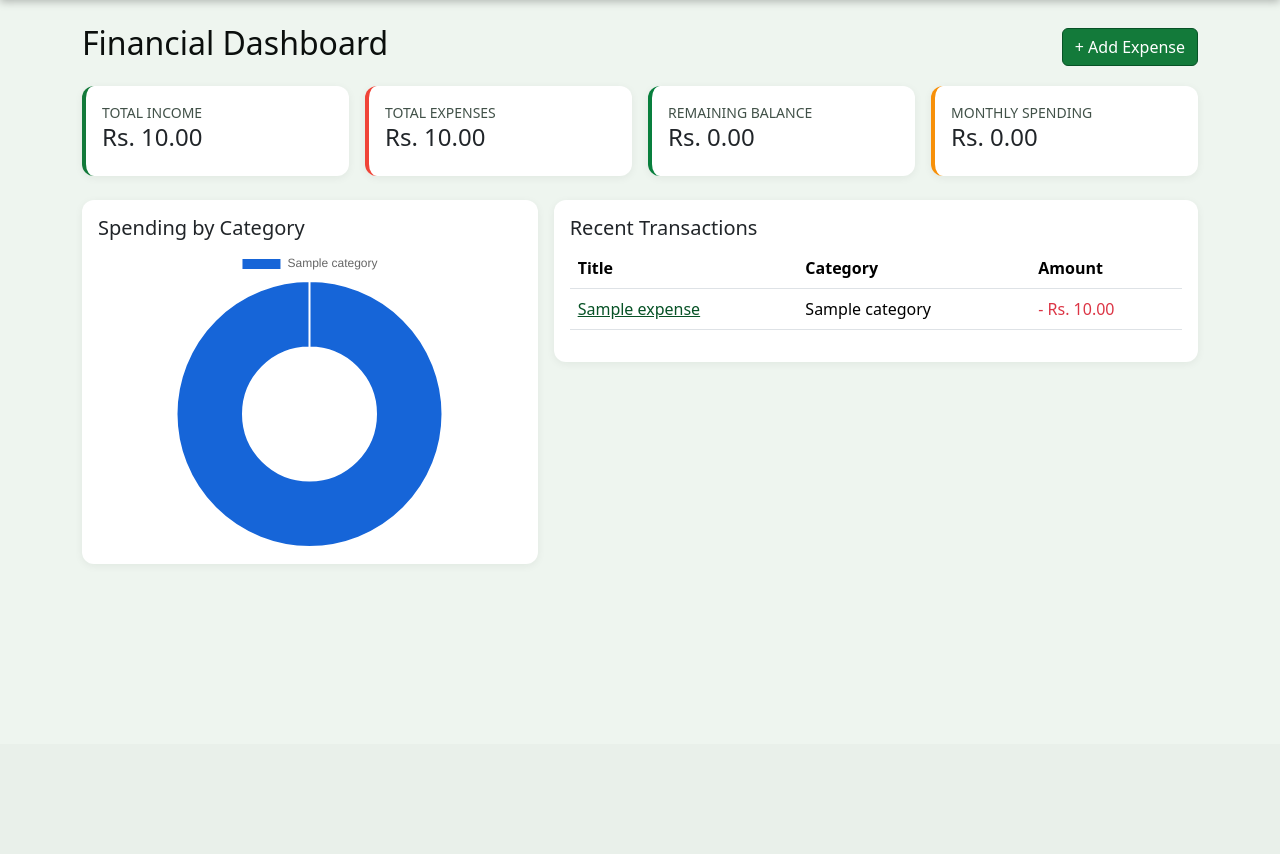
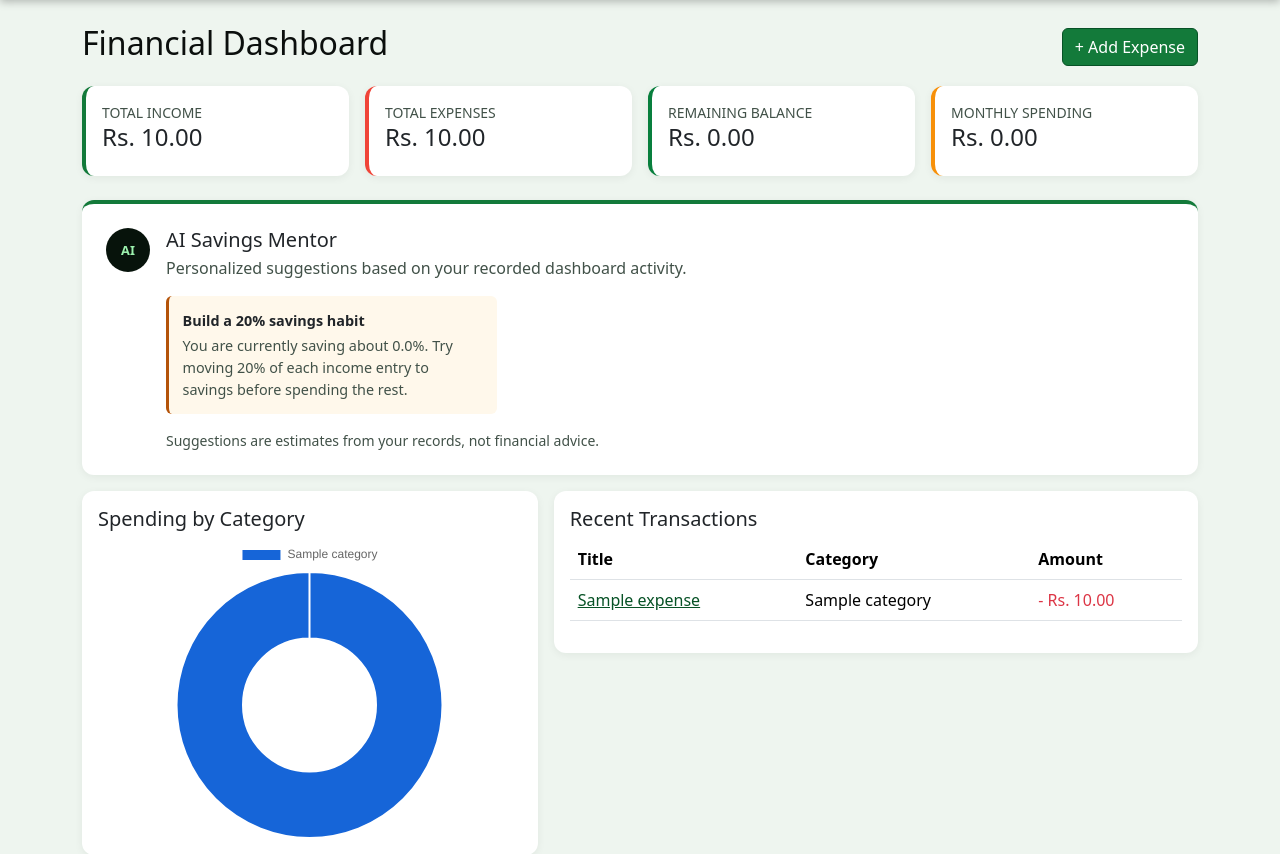
Before and after one commit to Atulpandeytech/Expense-Tracker, a Django app: page / in a window 1280 px wide. Shown: the part 56-910 px from the top of the page. Before the commit the page ends 620 px from the top, so only its background shows below. Run offline with Django 5.2, Linux system fonts and the light colour scheme; a user stored in the database is signed in; tables that the repository leaves empty hold one stand-in row (values such as "Sample post").

Commit message:
Add personalized AI savings mentor
Co-authored-by: Copilot <223556219+Copilot@users.noreply.github.com>

```diff
--- a/static/css/style.css
+++ b/static/css/style.css
@@ -17,6 +17,14 @@ body { background:#eef5ef; color:var(--ink); }
 .table-card { overflow-x:auto; }
 .progress { height:12px; }
 .chart-wrap { min-height:260px; position:relative; }
+.mentor-card { border-top:4px solid var(--brand); }
+.mentor-icon { min-width:44px; height:44px; display:grid; place-items:center; border-radius:50%; background:#07130b; color:#9cf2ae; font-size:.8rem; font-weight:800; }
+.mentor-tip { height:100%; padding:.85rem; border-left:3px solid var(--brand); border-radius:6px; background:#f3faf4; font-size:.9rem; }
+.mentor-tip p { color:var(--muted); }
+.mentor-warning { border-left-color:#b45309; background:#fff8eb; }
+.mentor-danger { border-left-color:#b42318; background:#fff1f0; }
+.mentor-success { border-left-color:#137a3a; background:#effaf1; }
+.mentor-info { border-left-color:#175cd3; background:#eff6ff; }
  a { color:var(--brand-dark); }
  a:hover { color:#032d15; }
 .auth-screen { min-height:calc(100vh - 100px); margin:-1.5rem calc((100vw - 100%)/-2) -3rem; padding:4rem 1rem; display:flex; align-items:center; background:linear-gradient(135deg,rgba(3,12,7,.94),rgba(7,82,38,.78)),url('../images/finance-bg.svg') center/cover; }
--- a/templates/tracker/dashboard.html
+++ b/templates/tracker/dashboard.html
@@ -12,6 +12,21 @@
 <div class="alert {% if budget_usage >= 100 %}alert-danger{% else %}alert-warning{% endif %}">
   {% if budget_usage >= 100 %}You have exceeded your monthly budget.{% else %}You have used at least 80% of your monthly budget.{% endif %}
 </div>{% endif %}
+<div class="card mentor-card p-4 mb-3">
+  <div class="d-flex align-items-start gap-3">
+    <div class="mentor-icon" aria-hidden="true">AI</div>
+    <div class="flex-grow-1">
+      <h5 class="mb-1">AI Savings Mentor</h5>
+      <p class="text-muted mb-3">Personalized suggestions based on your recorded dashboard activity.</p>
+      <div class="row g-2">
+        {% for suggestion in suggestions %}
+        <div class="col-lg-4"><div class="mentor-tip mentor-{{ suggestion.tone }}"><strong>{{ suggestion.title }}</strong><p class="mb-0 mt-1">{{ suggestion.text }}</p></div></div>
+        {% endfor %}
+      </div>
+      <small class="text-muted d-block mt-3">Suggestions are estimates from your records, not financial advice.</small>
+    </div>
+  </div>
+</div>
 <div class="row g-3">
   <div class="col-lg-5"><div class="card p-3"><h5>Spending by Category</h5><div class="chart-wrap"><canvas id="categoryChart"></canvas></div></div></div>
   <div class="col-lg-7"><div class="card p-3 table-card"><h5>Recent Transactions</h5><table class="table align-middle"><thead><tr><th>Title</th><th>Category</th><th>Amount</th></tr></thead><tbody>{% for expense in recent_expenses %}<tr><td><a href="{% url 'expense_detail' expense.pk %}">{{ expense.title }}</a></td><td>{{ expense.category.name }}</td><td class="text-danger">- Rs. {{ expense.amount|floatformat:2 }}</td></tr>{% empty %}<tr><td colspan="3" class="text-muted">No expenses yet.</td></tr>{% endfor %}</tbody></table></div></div>
--- a/tracker/views.py
+++ b/tracker/views.py
@@ -19,6 +19,71 @@ DEFAULT_CATEGORIES = [
     ('Entertainment', 'entertainment'), ('Healthcare', 'healthcare'),
     ('Other', 'other'),
 ]
+
+
+def build_savings_suggestions(total_income, total_expenses, monthly_spend, budget, budget_usage, category_totals):
+    """Create practical, user-specific savings guidance from dashboard totals."""
+    suggestions = []
+    if total_income <= 0:
+        return [
+            {
+                'tone': 'info',
+                'title': 'Start with an income plan',
+                'text': 'Add your income records so the mentor can calculate your savings rate and recommend a realistic monthly target.',
+            }
+        ]
+
+    savings_rate = ((total_income - total_expenses) / total_income) * 100
+    if savings_rate < 0:
+        suggestions.append({
+            'tone': 'danger',
+            'title': 'Your spending is above your recorded income',
+            'text': 'Pause non-essential purchases and review your largest categories. Aim to bring monthly spending below income before increasing your savings target.',
+        })
+    elif savings_rate < 20:
+        suggestions.append({
+            'tone': 'warning',
+            'title': 'Build a 20% savings habit',
+            'text': f'You are currently saving about {savings_rate.quantize(Decimal("0.1"))}%. Try moving 20% of each income entry to savings before spending the rest.',
+        })
+    else:
+        suggestions.append({
+            'tone': 'success',
+            'title': 'Your savings rate is healthy',
+            'text': f'You are saving about {savings_rate.quantize(Decimal("0.1"))}% of recorded income. Keep this habit and consider an emergency fund for unexpected costs.',
+        })
+
+    if category_totals:
+        largest = category_totals[0]
+        category_amount = largest['total']
+        category_name = largest['category__name']
+        suggestions.append({
+            'tone': 'primary',
+            'title': f'Review your {category_name.lower()} spending',
+            'text': f'{category_name} is your highest tracked category at Rs. {category_amount:,.2f}. A 10% reduction could save approximately Rs. {(category_amount * Decimal("0.1")):,.2f}.',
+        })
+
+    if budget and budget_usage is not None:
+        if budget_usage >= 100:
+            suggestions.append({
+                'tone': 'danger',
+                'title': 'Your monthly budget has been exceeded',
+                'text': f'You are Rs. {abs(budget.limit_amount - monthly_spend):,.2f} over budget. Set a smaller daily spending limit for the remaining days and avoid non-essential purchases.',
+            })
+        elif budget_usage >= 80:
+            suggestions.append({
+                'tone': 'warning',
+                'title': 'Protect the remaining budget',
+                'text': f'Only Rs. {budget.limit_amount - monthly_spend:,.2f} remains this month. Prioritize needs and check the expense list before making new purchases.',
+            })
+        else:
+            suggestions.append({
+                'tone': 'success',
+                'title': 'You are within your monthly budget',
+                'text': f'You have Rs. {budget.limit_amount - monthly_spend:,.2f} available. Keep a buffer instead of treating the full remaining amount as spendable.',
+            })
+
+    return suggestions[:3]
 
 
 def ensure_categories():
@@ -47,6 +112,9 @@ def dashboard(request):
     category_totals = list(
         monthly_expenses.values('category__name').annotate(total=Sum('amount')).order_by('-total')
     )
+    suggestions = build_savings_suggestions(
+        total_income, total_expenses, monthly_spend, budget, budget_usage, category_totals
+    )
     return render(request, 'tracker/dashboard.html', {
         'total_income': total_income,
         'total_expenses': total_expenses,
@@ -57,6 +125,7 @@ def dashboard(request):
         'budget_remaining': budget_remaining,
         'recent_expenses': expenses[:8],
         'category_totals': category_totals,
+        'suggestions': suggestions,
         'today': today,
     })
 
```
Also changed, not shown: tracker/tests.py (+9 -0 lines).
